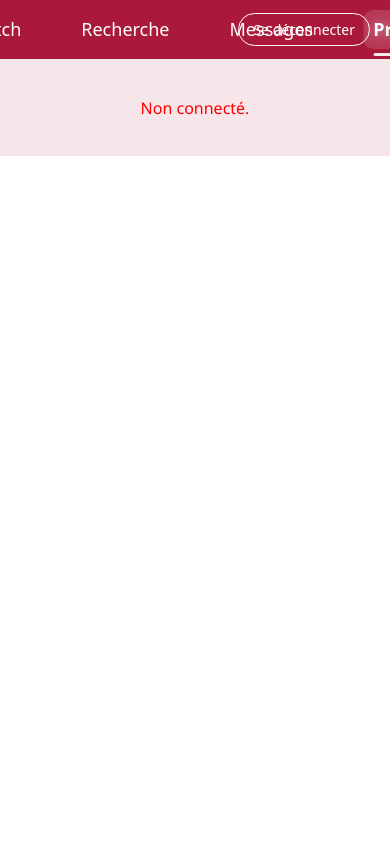
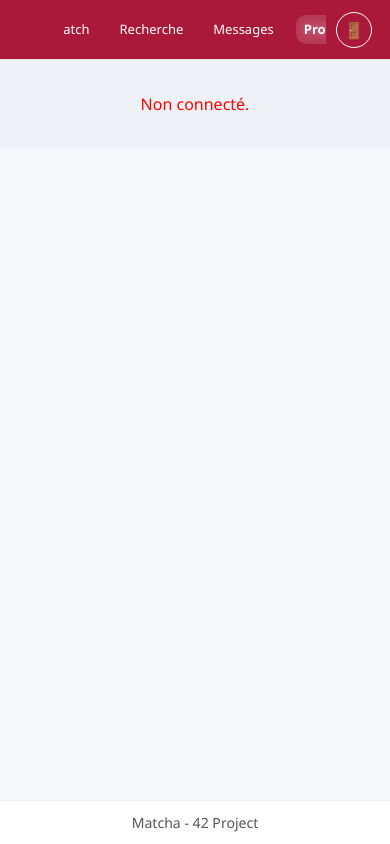
Before and after one commit to S-Stanley/matcha, a React (Vite) app in the folder vite-project/: page /profile in a window 390 px wide. Built offline with nearby package versions, Linux system fonts and the light colour scheme.

Commit message:
feat: responsive for mobile app

```diff
--- /dev/null
+++ b/vite-project/src/CSS/Footer.css
@@ -0,0 +1,15 @@
+.app-footer {
+  height: 44px;
+  display: flex;
+  align-items: center;
+  justify-content: center;
+  background: #ffffff;
+  border-top: 1px solid #ececec;
+  color: #555;
+  font-size: 0.88rem;
+  box-sizing: border-box;
+}
+
+.app-footer p {
+  margin: 0;
+}
--- a/vite-project/src/CSS/Match.css
+++ b/vite-project/src/CSS/Match.css
@@ -2,7 +2,7 @@
   width: 100%;
   height: 100%;
   color: #000;
-  background: #fff;
+  background: transparent;
 }
 
 .match-content {
@@ -13,7 +13,8 @@
   justify-content: center;
   align-items: center;
   gap: 16px;
-  background: rgba(170, 24, 58, 0.107);
+  background: var(--page-bg);
+  box-sizing: border-box;
 }
 
 .profile {
--- a/vite-project/src/CSS/Message.css
+++ b/vite-project/src/CSS/Message.css
@@ -2,14 +2,14 @@
   width: 100%;
   height: 100%;
   color: #000;
-  background: #fff;
+  background: transparent;
 }
 
 .message-content {
   height: 100%;
   padding: 20px;
   box-sizing: border-box;
-  background: rgba(170, 24, 58, 0.107);
+  background: var(--page-bg);
   display: flex;
   align-items: center;
 }
--- a/vite-project/src/CSS/NavigationBar.css
+++ b/vite-project/src/CSS/NavigationBar.css
@@ -1,39 +1,50 @@
 .top-bar {
-    position: fixed;
+  position: sticky;
   top: 0;
   left: 0;
   width: 100%;
-    height: 60px;
+  min-height: 60px;
   box-sizing: border-box;
   z-index: 1000;
-
-    display: flex;
+  display: grid;
+  grid-template-columns: 42px 1fr 42px;
   align-items: center;
-
-    padding: 0 20px;
-
-    background: rgb(170, 24, 58);
+  gap: 10px;
+  padding: 8px 12px;
+  background: var(--accent);
   border-bottom: 1px solid #eaeaea;
 }
 
+.top-side-spacer {
+  width: 42px;
+  height: 42px;
+}
+
 .top-center {
-    position: absolute;
-    left: 50%;
-    transform: translateX(-50%);
+  display: flex;
+  justify-content: center;
+  align-items: center;
+  flex-wrap: nowrap;
+  gap: 10px 14px;
+  min-width: 0;
+  overflow-x: auto;
+  scrollbar-width: none;
+}
 
-    display: flex;
-    gap: 40px;
+.top-center::-webkit-scrollbar {
+  display: none;
 }
 
 .top-item{
-    font-size: 18px;
+  font-size: 15px;
   font-weight: 500;
   color: white;
   cursor: pointer;
   position: relative;
-    padding: 6px 10px;
+  padding: 6px 9px;
   border-radius: 10px;
   transition: color .2s ease, text-shadow .2s ease, transform .2s ease, background .2s ease;
+  white-space: nowrap;
 }
 
   .top-item.active {
@@ -78,25 +89,47 @@
   }
 
 .logout-button {
-    margin-left: auto;
-
+  margin-left: 0;
   background: transparent;
   border: 1px solid white;
   color: white;
-
-    padding: 6px 14px;
-    border-radius: 20px;
-    font-size: 14px;
+  width: 42px;
+  height: 42px;
+  padding: 0;
+  border-radius: 50%;
+  font-size: 18px;
+  display: inline-flex;
+  align-items: center;
+  justify-content: center;
   cursor: pointer;
+  white-space: nowrap;
 }
 
 .app-shell {
   width: 100%;
+  min-height: 100vh;
+  display: flex;
+  flex-direction: column;
+  background: var(--app-bg);
 }
 
 .app-main {
-  padding-top: 60px;
-  height: 100vh;
+  flex: 1;
+  min-height: 0;
   box-sizing: border-box;
-  overflow: hidden;
+  overflow: auto;
+  background: var(--app-bg);
 }
+
+@media (max-width: 900px) {
+  .top-item {
+    font-size: 13px;
+    padding: 5px 8px;
+  }
+
+  .logout-button {
+    width: 36px;
+    height: 36px;
+    font-size: 16px;
+  }
+}
--- a/vite-project/src/CSS/Profile.css
+++ b/vite-project/src/CSS/Profile.css
@@ -1,44 +1,46 @@
 .myprofile-container {
   width: 100%;
+  height: 100%;
   color: #000000;
-    background: white;
+  background: transparent;
   font-family: "Segoe UI", Roboto, sans-serif;
 }
 
 .myprofile-content {
   height: 100%;
-    padding: 20px;
+  min-height: 0;
+  padding: 16px;
   display: flex;
-    flex-direction: column;
   justify-content: center;
-    align-items: center;
-    gap: 40px;
-    background: rgba(170, 24, 58, 0.107);
+  align-items: stretch;
+  background: var(--page-bg);
+  box-sizing: border-box;
 }
 
 .myprofile {
   display: flex;
-    width: 80%;
-    height: 80%;
+  width: min(1200px, 100%);
+  height: 100%;
+  min-height: 0;
   border-radius: 20px;
   background: white;
   box-shadow: 0 10px 25px rgba(0, 0, 0, 0.1);
-    transition: transform 0.3s ease, box-shadow 0.3s ease;
-    padding: 32px 48px;
-    gap: 40px;
+  padding: 24px 28px;
+  gap: 24px;
+  overflow: hidden;
+  box-sizing: border-box;
 }
 
 .photo-container {
-    flex: 0 0 420px;
+  flex: 0 0 340px;
+  min-height: 0;
 }
 
 .myprofile-card-picture {
   height: 100%;
-    border-radius: 18px;
   border-radius: 20px;
   background: white;
   box-shadow: 0 10px 25px rgba(0, 0, 0, 0.1);
-    transition: transform 0.3s ease, box-shadow 0.3s ease;
   overflow: hidden;
 }
 
@@ -50,8 +52,9 @@
 
 .myprofile-card-description {
   flex: 1;
+  min-width: 0;
   overflow-y: auto;
-    padding-right: 24px;
+  padding-right: 12px;
 }
 
 .myprofile-card-description h2 {
@@ -94,10 +97,12 @@
 }
 
 .myprofile-stats {
-    flex: 0 0 280px;
-    padding-left: 32px;
-    border-left: 1px solid #2a2a3c;
+  flex: 0 0 260px;
+  min-width: 0;
+  padding-left: 20px;
+  border-left: 1px solid #e8e8e8;
   margin-top: 0;
+  overflow-y: auto;
 }
 
   .myprofile-stats h3 {
@@ -112,16 +117,17 @@
     .myprofile {
       flex-direction: column;
       padding: 20px;
+      overflow-y: auto;
     }
 
     .photo-container {
       flex: none;
-      height: 320px;
+      height: 240px;
     }
 
     .myprofile-stats {
       border-left: none;
-      border-top: 1px solid #2a2a3c;
+      border-top: 1px solid #e8e8e8;
       padding-left: 0;
       padding-top: 20px;
       margin-top: 20px;
--- a/vite-project/src/CSS/PublicProfile.css
+++ b/vite-project/src/CSS/PublicProfile.css
@@ -1,12 +1,12 @@
 .public-profile-container {
   width: 100%;
-  min-height: calc(100vh - 60px);
+  height: 100%;
   display: flex;
   justify-content: center;
   align-items: center;
   padding: 20px;
   box-sizing: border-box;
-  background: rgba(170, 24, 58, 0.107);
+  background: var(--page-bg);
 }
 
 .public-profile-card {
--- a/vite-project/src/CSS/Recherche.css
+++ b/vite-project/src/CSS/Recherche.css
@@ -1,6 +1,6 @@
 .recherche-container {
     height: 100%;
-    background: white;
+    background: transparent;
     font-family: "Segoe UI", Roboto, sans-serif;
     color: #000;
 }
@@ -11,7 +11,8 @@
     display: flex;
     justify-content: center;
     align-items: center;
-    background: rgba(170, 24, 58, 0.107);
+    background: var(--page-bg);
+    box-sizing: border-box;
 }
 
 .recherche {
--- /dev/null
+++ b/vite-project/src/UI/AppFooter.jsx
@@ -0,0 +1,9 @@
+import "../CSS/Footer.css";
+
+export default function AppFooter() {
+  return (
+    <footer className="app-footer">
+      <p>Matcha - 42 Project</p>
+    </footer>
+  );
+}
--- a/vite-project/src/UI/MainLayout.jsx
+++ b/vite-project/src/UI/MainLayout.jsx
@@ -1,14 +1,18 @@
 import { Outlet } from "react-router-dom";
 import NavigationBar from "./NavigationBar";
 import "../CSS/NavigationBar.css";
+import AppFooter from "./AppFooter";
 
 export default function MainLayout() {
   return (
     <div className="app-shell">
-      <NavigationBar />
+      <header>
+        <NavigationBar />
+      </header>
       <main className="app-main">
         <Outlet />
       </main>
+      <AppFooter />
     </div>
   );
 }
--- a/vite-project/src/UI/NavigationBar.jsx
+++ b/vite-project/src/UI/NavigationBar.jsx
@@ -41,6 +41,7 @@ export default function NavigationBar() {
 
   return (
     <div className="top-bar">
+      <div className="top-side-spacer" aria-hidden="true" />
       <div className="top-center">
         <NavLink
           to="/match"
@@ -75,9 +76,11 @@ export default function NavigationBar() {
         className="logout-button"
         onClick={handleLogout}
         disabled={loading}
+        aria-label="Se déconnecter"
+        title="Se déconnecter"
         style={{ cursor: loading ? "not-allowed" : "pointer" }}
       >
-        {loading ? "Déconnexion..." : "Se déconnecter"}
+        {loading ? "…" : "🚪"}
       </button>
     </div>
   );
--- a/vite-project/src/index.css
+++ b/vite-project/src/index.css
@@ -1,11 +1,13 @@
 :root {
-  font-family: system-ui, Avenir, Helvetica, Arial, sans-serif;
+  font-family: "Segoe UI", Roboto, Helvetica, Arial, sans-serif;
   line-height: 1.5;
   font-weight: 400;
-
-  color-scheme: light dark;
-  color: rgba(255, 255, 255, 0.87);
-  background-color: #242424;
+  color: #1f2937;
+  background-color: #f7f8fb;
+  --app-bg: #f7f8fb;
+  --page-bg: #eef2f7;
+  --card-bg: #ffffff;
+  --accent: rgb(170, 24, 58);
 
   font-synthesis: none;
   text-rendering: optimizeLegibility;
@@ -22,11 +24,8 @@ body,
 
 a {
   font-weight: 500;
-  color: #646cff;
+  color: inherit;
   text-decoration: inherit;
-}
-a:hover {
-  color: #535bf2;
 }
 
 body {
@@ -34,7 +33,8 @@ body {
   display: block;
   min-width: 320px;
   min-height: 100%;
-  overflow: hidden;
+  overflow: auto;
+  background: var(--app-bg);
 }
 
 h1 {
@@ -44,32 +44,20 @@ h1 {
 
 button {
   border-radius: 8px;
-  border: 1px solid transparent;
+  border: 1px solid #ddd;
   padding: 0.6em 1.2em;
   font-size: 1em;
   font-weight: 500;
   font-family: inherit;
-  background-color: #1a1a1a;
+  background-color: #fff;
   cursor: pointer;
-  transition: border-color 0.25s;
+  transition: border-color 0.2s ease, transform 0.2s ease;
 }
 button:hover {
-  border-color: #646cff;
+  border-color: #bdbdbd;
+  transform: translateY(-1px);
 }
 button:focus,
 button:focus-visible {
-  outline: 4px auto -webkit-focus-ring-color;
+  outline: 2px solid #cfd8e3;
 }
-
-@media (prefers-color-scheme: light) {
-  :root {
-    color: #213547;
-    background-color: #ffffff;
-  }
-  a:hover {
-    color: #747bff;
-  }
-  button {
-    background-color: #f9f9f9;
-  }
-}
```
Lines whose indentation alone changed are shown as unchanged.
